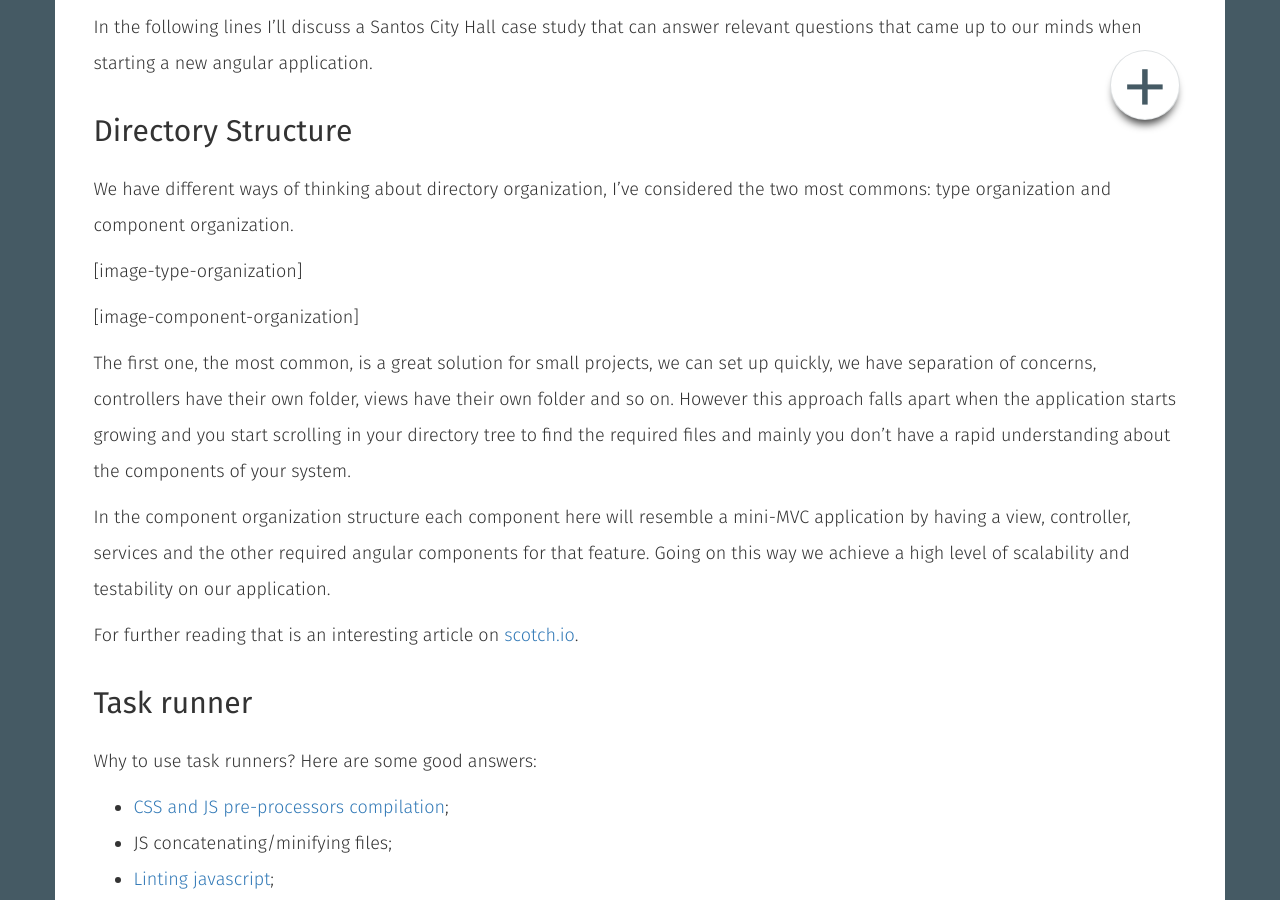
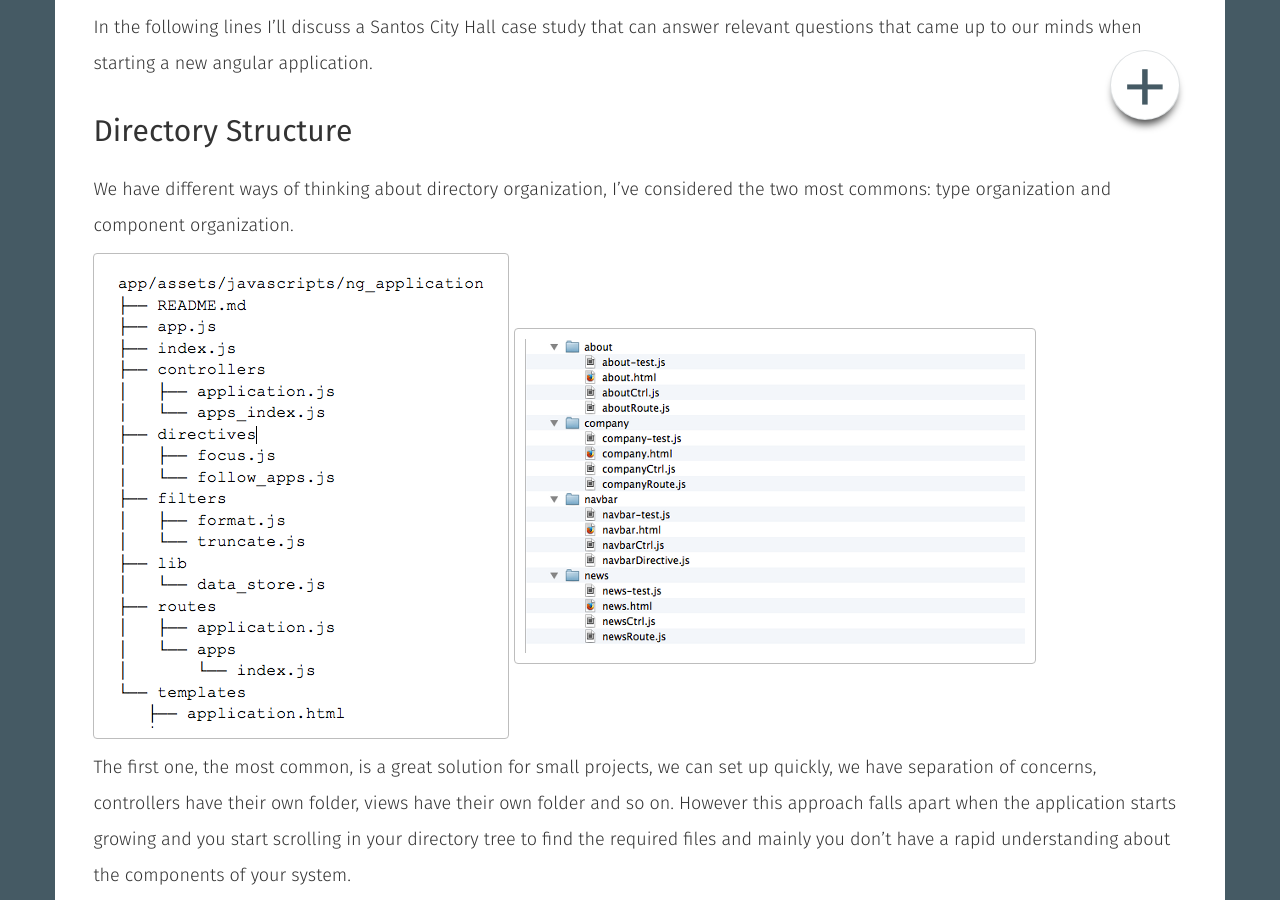
Before and after one commit to vanderleisilva/vanderleisilva.github.io, a Jekyll site: the page built from _posts/2016-05-03-angularjs-a-case-study.md, in a window 1280 px wide and 900 px high, scrolled down 444 px. Built offline with Jekyll 4.4.1, drawn with Linux system fonts in a browser that asks for light colours; some of the changed text lies outside the part shown.

Commit message:
Add article 2 images

```diff
--- a/_posts/2016-05-03-angularjs-a-case-study.md
+++ b/_posts/2016-05-03-angularjs-a-case-study.md
@@ -14,9 +14,8 @@ In the following lines I'll discuss a Santos City Hall case study that can answe
 ## Directory Structure
 We have different ways of thinking about directory organization, I've considered the two most commons: type organization and component organization.
 
-[image-type-organization]
-
-[image-component-organization]
+![Type organization](/images/posts/angularjs-a-case-study/1.png)
+![Component organization](/images/posts/angularjs-a-case-study/2.png)
 
 The first one, the most common, is a great solution for small projects, we can set up quickly, we have separation of concerns, controllers have their own folder, views have their own folder and so on. However this approach falls apart when the application starts growing and you start scrolling in your directory tree to find the required files and mainly you don't have a rapid understanding about the components of your system.
 
@@ -63,7 +62,7 @@ In an AngularJS context, modularization means an organization by function instea
 
 We essentially have separate “apps” within our application, each of which are independent and has your own objects.
 
-[image-structure folder]
+![Angular modularization](/images/posts/angularjs-a-case-study/3.jpg)
 
 This approach guarantee re-usability, a clear separation of concerns and testability to our applications.
 
```
Also changed, not shown: images/posts/angularjs-a-case-study/1.png (added), images/posts/angularjs-a-case-study/2.png (added), images/posts/angularjs-a-case-study/3.jpg (added).
